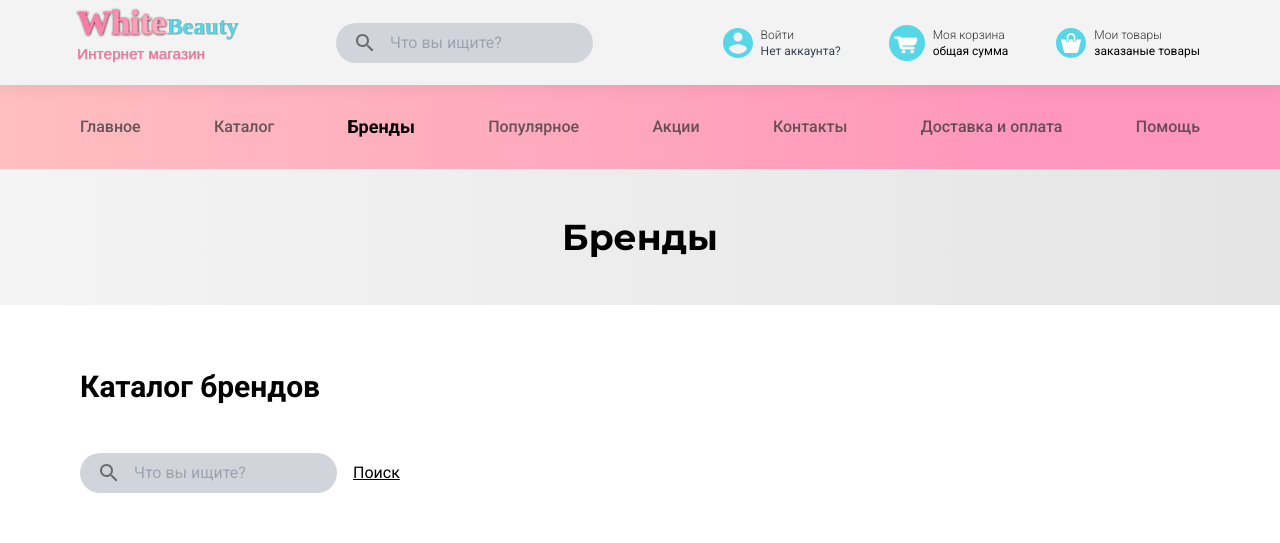
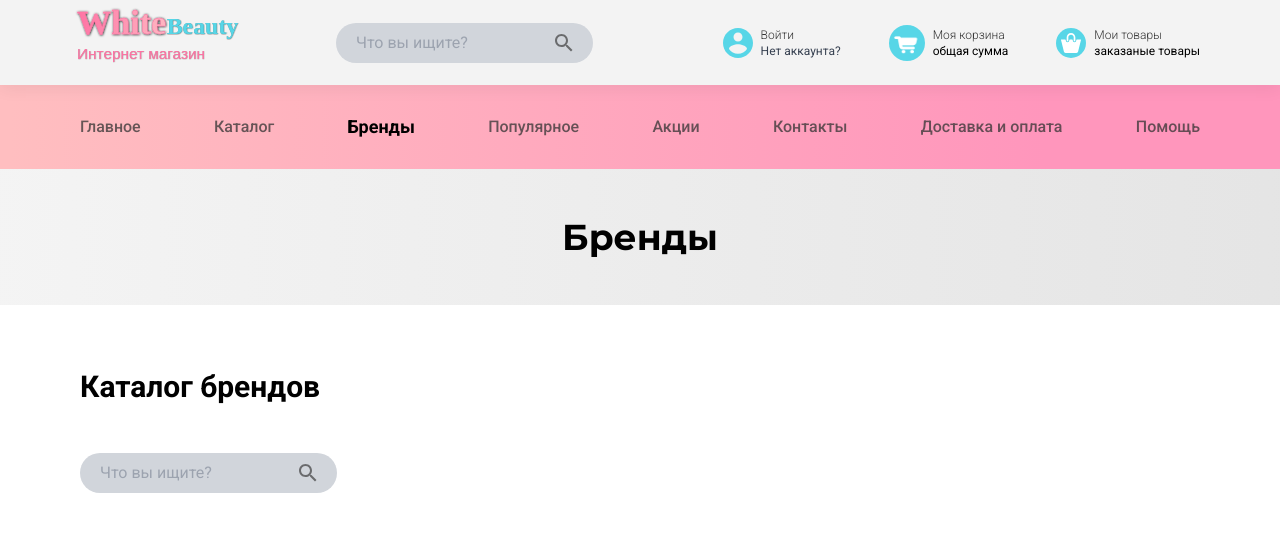
Before and after one commit to BekmurzaevaSakdiana/30github, a Next.js app in the folder beuty-store/: page /brands in a window 1280 px wide. Shown: the top 543 px of the page. Built offline with nearby package versions, Linux system fonts and the light colour scheme; no server answers.

Commit message:
burgerMenu

```diff
--- a/beuty-store/src/components/BurgerMenu.tsx
+++ b/beuty-store/src/components/BurgerMenu.tsx
@@ -39,14 +39,14 @@ const BurgerMenu = ({ onClose }: { onClose: () => void }) => {
             <hr className="w-full" />
 
             <Link
-              href={isLogined ? "/LoginAuth" : "/UserPage"}
+              href={isLogined ? "/loginAuth" : "/userPage"}
               className="text-maHalfBlack font-medium text-base"
             >
               Аккаунт
             </Link>
             <hr className="w-full" />
             <Link
-              href="/Cart"
+              href="/cart"
               className="text-maHalfBlack font-medium text-base"
             >
               Корзина
@@ -68,7 +68,7 @@ const BurgerMenu = ({ onClose }: { onClose: () => void }) => {
                 {categories?.results?.map((category) => (
                   <li key={category.id}>
                     <Link
-                      href={`/Catalog/${category.id}?name=${category.name}`}
+                      href={`/catalog/${category.id}?name=${category.name}`}
                       className="cursor-pointer text-white font-medium text-lg hover:text-maHalfBlack transition-all duration-200 linear"
                     >
                       {category.name}
@@ -80,42 +80,42 @@ const BurgerMenu = ({ onClose }: { onClose: () => void }) => {
             </li>
 
             <Link
-              href="/Brands"
+              href="/brands"
               className="text-maHalfBlack font-medium text-base"
             >
               Бренды
             </Link>
             <hr className="w-full" />
             <Link
-              href="/Popular"
+              href="/popular"
               className="text-maHalfBlack font-medium text-base"
             >
               Популярное
             </Link>
             <hr className="w-full" />
             <Link
-              href="/Stock"
+              href="/stock"
               className="text-maHalfBlack font-medium text-base"
             >
               Акции
             </Link>
             <hr className="w-full" />
             <Link
-              href="/Contacts"
+              href="/contacts"
               className="text-maHalfBlack font-medium text-base"
             >
               Контакты
             </Link>
             <hr className="w-full" />
             <Link
-              href="/Delivery"
+              href="/delivery"
               className="text-maHalfBlack font-medium text-base"
             >
               Доставка и оплата
             </Link>
             <hr className="w-full" />
             <Link
-              href="/Help"
+              href="/help"
               className="text-maHalfBlack font-medium text-base"
             >
               Помощь
--- /dev/null
+++ b/beuty-store/src/components/MainSearchPeoducts.tsx
@@ -0,0 +1,9 @@
+import React from 'react'
+
+const MainSearchPeoducts = () => {
+  return (
+    <div>MainSearchPeoducts</div>
+  )
+}
+
+export default MainSearchPeoducts
--- a/beuty-store/src/components/SearchInput.tsx
+++ b/beuty-store/src/components/SearchInput.tsx
@@ -22,11 +22,9 @@ const SearchInput: React.FC = () => {
         e.preventDefault();
         handleSearch();
       }}
-
       className="search-burgerMenu max-sm:w-full flex items-center max-sm:justify-between gap-4"
     >
-      <div className="search flex items-center gap-4 bg-gray-300 px-5 py-2 rounded-3xl max-sm:flex-1">
-        <img src="/svg/searchIcon.svg" alt="search icon" />
+      <div className="search flex items-center justify-between gap-4 bg-gray-300 px-5 py-2 rounded-3xl max-sm:flex-1">
         <div className="input__mainHeader max-sm:max-w-2xl">
           <input
             className="w-full bg-transparent outline-none"
@@ -36,10 +34,11 @@ const SearchInput: React.FC = () => {
             onChange={(e) => setInputValue(e.target.value)}
           />
         </div>
+
+        <button type="submit">
+          <img src="/svg/searchIcon.svg" alt="search icon" />
+        </button>
       </div>
-      <button className="underline" type="submit">
-        Поиск
-      </button>
     </form>
   );
 };
--- a/beuty-store/src/components/TheHeader.tsx
+++ b/beuty-store/src/components/TheHeader.tsx
@@ -6,6 +6,7 @@ import { useDispatch, useSelector } from "react-redux";
 import { RootState } from "@reduxjs/toolkit/query";
 import { getProfile, setLoggedIn } from "../../store/slice/loginSlice";
 import { useParams, usePathname, useRouter } from "next/navigation";
+import SearchInput from "./SearchInput";
 
 const TheHeader = () => {
   const [openBurgerModal, setOpenBurgerModal] = useState(false);
@@ -47,16 +48,7 @@ const TheHeader = () => {
             </div>
 
             <div className="search-burgerMenu max-sm:w-full flex items-center max-sm:justify-between gap-4">
-              <div className="search flex items-center gap-4 bg-gray-300  px-5 py-2 rounded-3xl  max-sm:flex-1">
-                <img src="/svg/searchIcon.svg" alt="" />
-                <div className="input__mainHeader max-sm:max-w-2xl">
-                  <input
-                    className=" w-full bg-transparent outline-none "
-                    type="search"
-                    placeholder="Что вы ищите?"
-                  />
-                </div>
-              </div>
+              <SearchInput />
 
               <div
                 onClick={handleBurgerModal}
@@ -128,7 +120,9 @@ const TheHeader = () => {
         </div>
       </div>
 
-      {openBurgerModal && <BurgerMenu onClose={() => setOpenBurgerModal(false)} />}
+      {openBurgerModal && (
+        <BurgerMenu onClose={() => setOpenBurgerModal(false)} />
+      )}
     </header>
   );
 };
```
